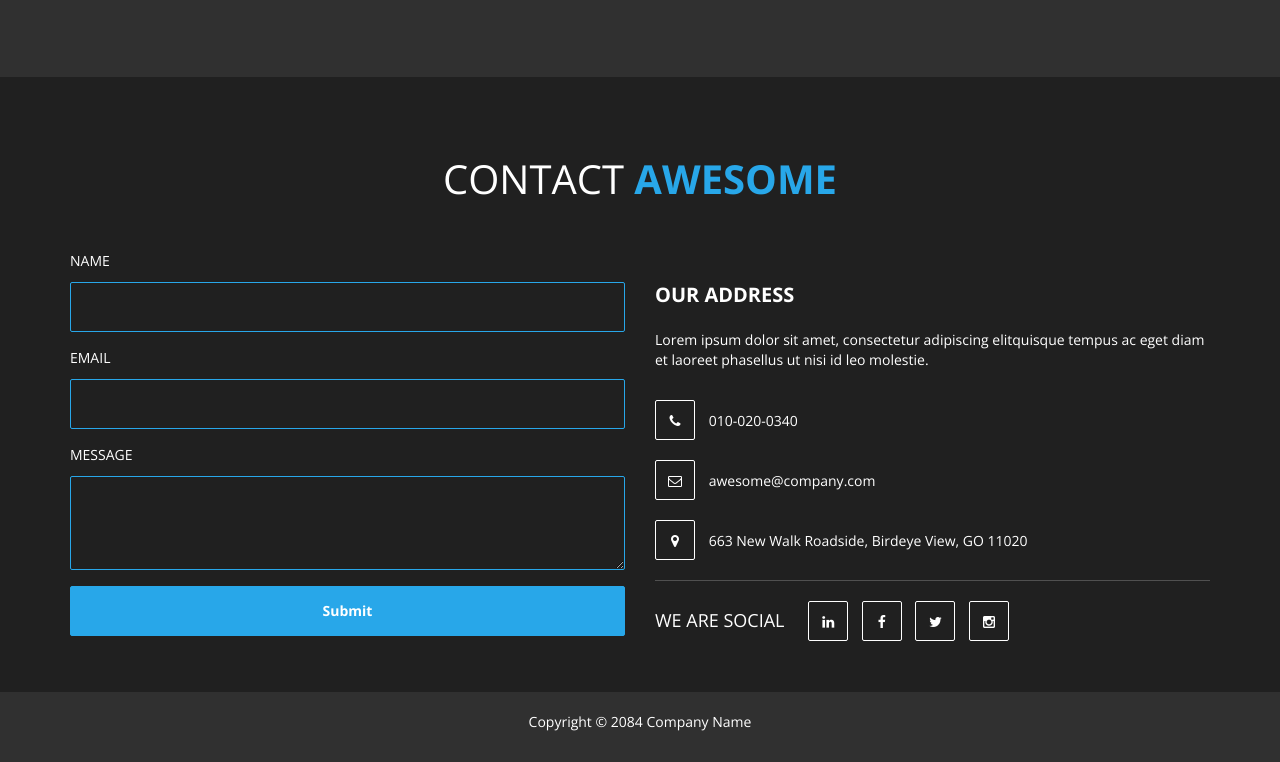
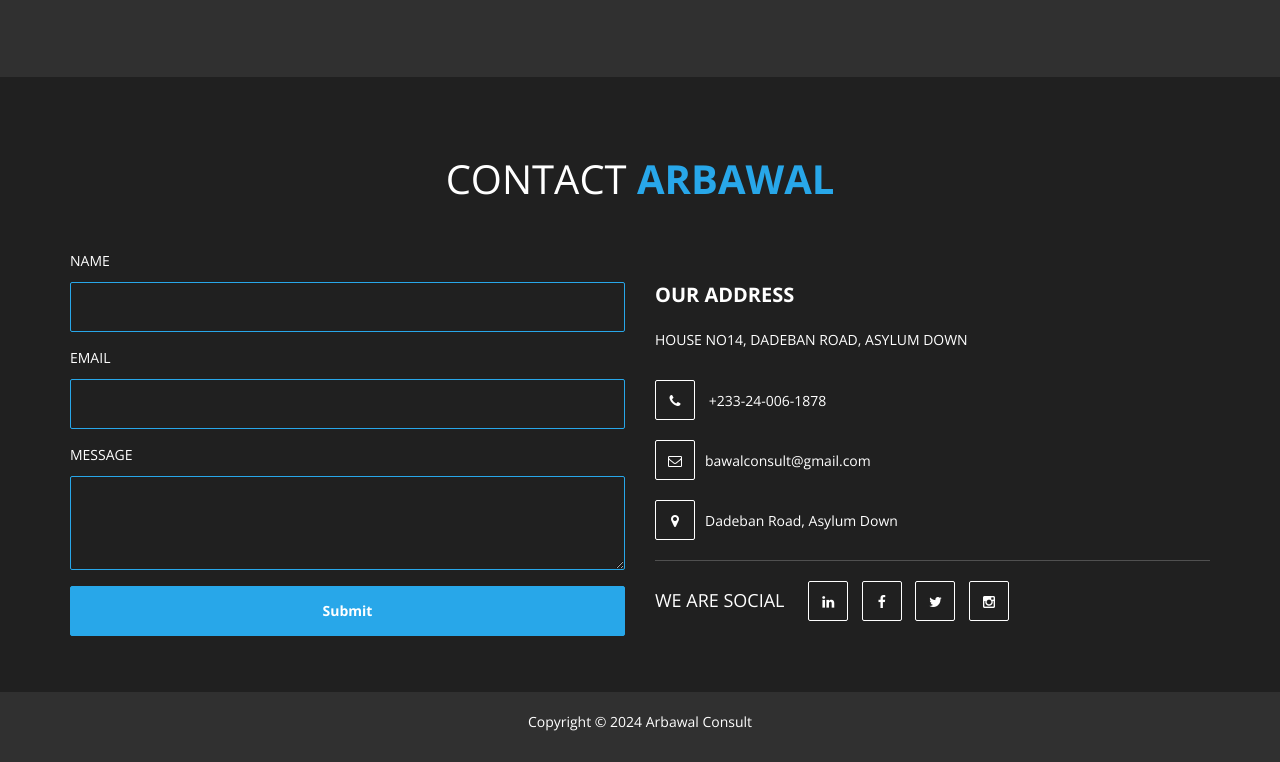
Before and after one commit to Afua-Wiah/arbawal, a plain HTML site: page index.html in a window 1280 px wide. Shown: the part 3295-4057 px from the top of the page. Drawn offline with nearby package versions, Linux system fonts and the light colour scheme.

Commit message:
last section and footer updated

```diff
--- a/index.html
+++ b/index.html
@@ -386,7 +386,7 @@
         <div class="row">
           <div class="col-md-12">
             <h2 class="wow bounceIn" data-wow-offset="50" data-wow-delay="0.3s">
-              <span>AWESOME</span> PORTFOLIO
+              <span>OUR</span> PORTFOLIO
             </h2>
           </div>
           <div
@@ -568,7 +568,7 @@
         <div class="row">
           <div class="col-md-12">
             <h2 class="wow bounceIn" data-wow-offset="50" data-wow-delay="0.3s">
-              CONTACT <span>AWESOME</span>
+              CONTACT <span>ARBAWAL</span>
             </h2>
           </div>
           <div
@@ -611,17 +611,10 @@
           >
             <address>
               <p class="address-title">OUR ADDRESS</p>
-              <span
-                >Lorem ipsum dolor sit amet, consectetur adipiscing elitquisque
-                tempus ac eget diam et laoreet phasellus ut nisi id leo
-                molestie.</span
-              >
-              <p><i class="fa fa-phone"></i> 010-020-0340</p>
-              <p><i class="fa fa-envelope-o"></i> awesome@company.com</p>
-              <p>
-                <i class="fa fa-map-marker"></i> 663 New Walk Roadside, Birdeye
-                View, GO 11020
-              </p>
+              <span>HOUSE NO14, DADEBAN ROAD, ASYLUM DOWN </span>
+              <p><i class="fa fa-phone"></i> +233-24-006-1878</p>
+              <p><i class="fa fa-envelope-o"></i>bawalconsult@gmail.com</p>
+              <p><i class="fa fa-map-marker"></i>Dadeban Road, Asylum Down</p>
             </address>
             <ul class="social-icon">
               <li><h4>WE ARE SOCIAL</h4></li>
@@ -642,7 +635,7 @@
         <div class="row">
           <div class="col-md-12 text-center">
             <p class="wow bounceIn" data-wow-offset="50" data-wow-delay="0.3s">
-              Copyright &copy; 2084 Company Name
+              Copyright &copy; 2024 Arbawal Consult
             </p>
           </div>
         </div>
```
